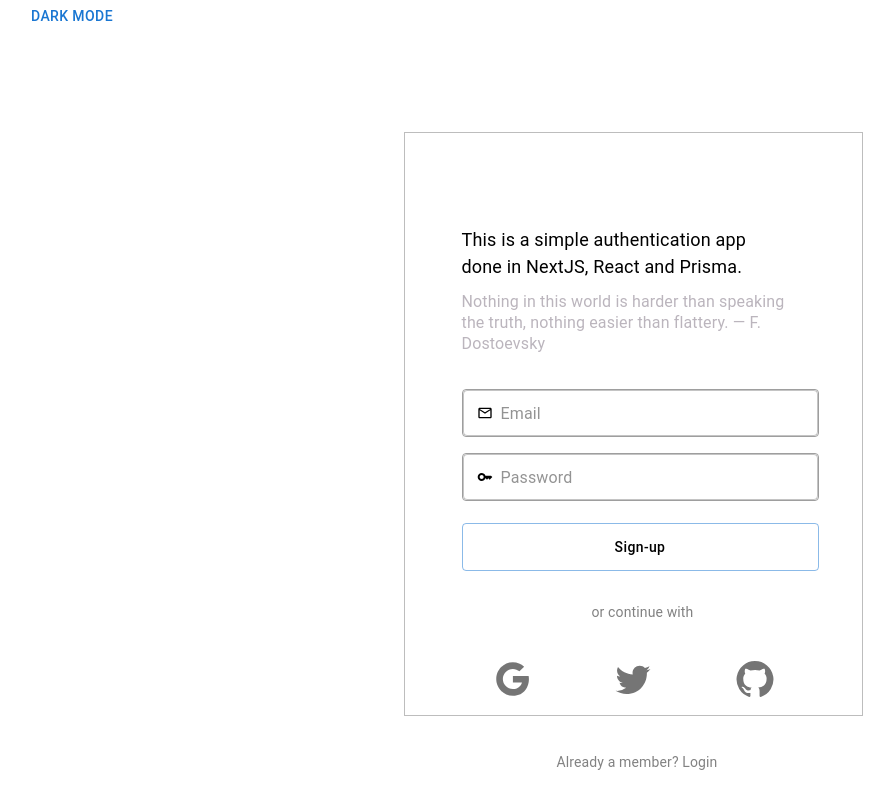
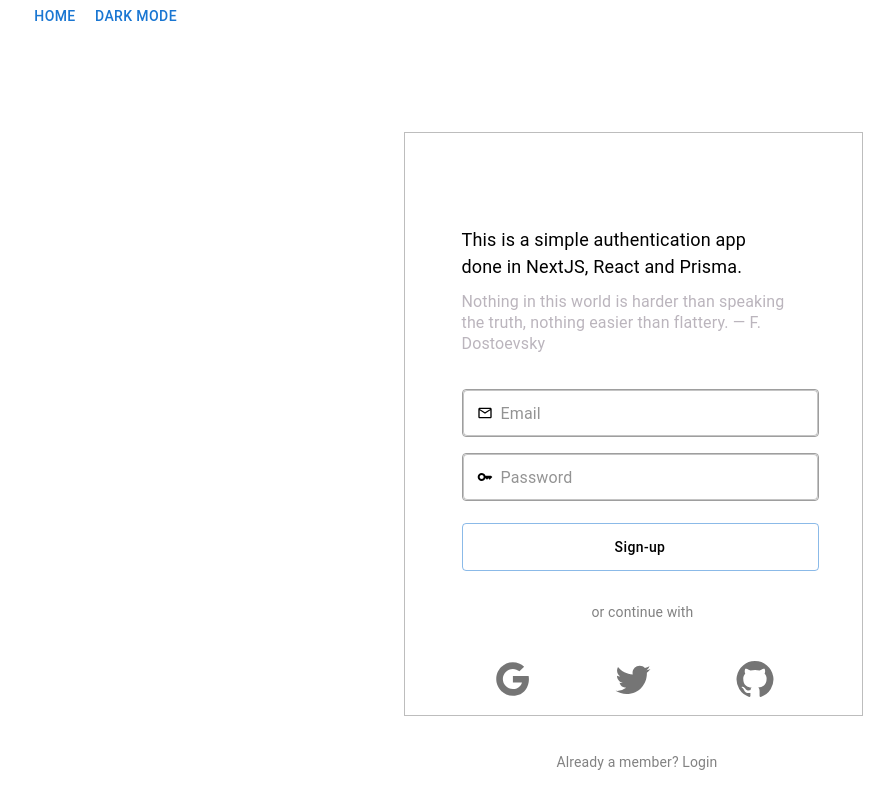
Before and after one commit to ragomez7/auth-app-nextjs, a Next.js app: page /login in a window 1280 px wide. Shown: the top 808 px of the page, without its empty margins (7-901 px from the left). Built offline with nearby package versions, Linux system fonts and the light colour scheme; no server answers.

Commit message:
Adding conditional Home Button

```diff
--- a/components/Header.tsx
+++ b/components/Header.tsx
@@ -110,6 +110,11 @@ const Header: React.FC = () => {
         backgroundColor: isLight ? theme?.colors?.white : theme?.colors?.black,
       }}
     >
+      {router.pathname !== "/" ? <Link href="/">
+        <Button>
+          Home
+        </Button>
+      </Link>: undefined}
       <Button onClick={() => setIsLight(!isLight)}>
         {isLight ? "Dark Mode" : "Light Mode"}
       </Button>
```
